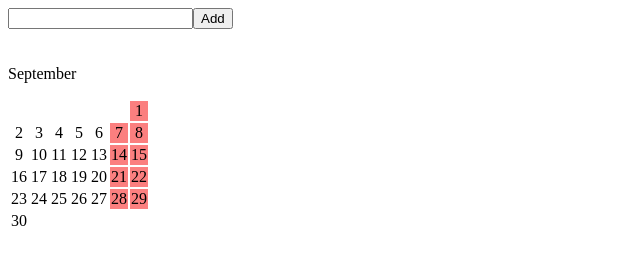
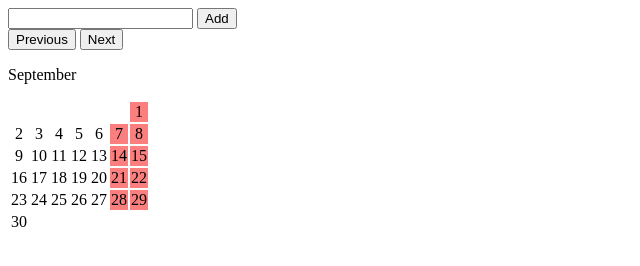
Before and after one commit to Exand0/fitness-tracker, a plain HTML site: page index.html in a window 1280 px wide. Shown: the whole page, without its empty margins (0-640 px from the left). Drawn offline with Linux system fonts and the light colour scheme.

Commit message:
working month

```diff
--- a/data/css/main.css
+++ b/data/css/main.css
@@ -6,11 +6,8 @@
     cursor: pointer;
 }
 
-.month {
-    display: inline-block;
-    margin: 1em;
-    margin-right: 2em;
-}
+/* .calendar_container {
+} */
 
 .entry_li {
     list-style-type: none;
--- a/data/js/core.js
+++ b/data/js/core.js
@@ -1,18 +1,11 @@
 const container = document.querySelector('.container');
-const outputCont = document.createElement('div');
-const calendarCont = document.createElement('div');
-const inputField = document.createElement('input');
-const inputButton = document.createElement('button');
-inputButton.classList.add('input_button');
-calendarCont.classList.add('calendar_container')
-outputCont.classList.add('output_container');
-inputButton.innerText = 'Add';
+const calendarCont = document.querySelector('.calendar_container');
+const monthCont = document.querySelector('.month_container');
+const calendarTable = document.querySelector('.calendar_table');
+const monthLabel = document.querySelector('.month_label');
+const dayCont = document.querySelector('.day_container');
 
-container.appendChild(inputField);
-container.appendChild(inputButton);
-container.appendChild(outputCont);
-container.appendChild(calendarCont);
-
+let yearArr = [];
 
 class Day {
     constructor(weekDayNum, dayNum, isWeekend = false) {
@@ -39,13 +32,14 @@ class Day {
     }
 }
 
-let day = new Day(1, 2);
+//let day = new Day(1, 2);
 
 container.addEventListener('click', e => handleClick(e));
 let indexCache;
+let dayCache;
 
-function drawOutput() {
-    outputCont.innerHTML = '';
+function openDay() {
+    dayCont.innerHTML = '';
     let table = document.createElement('table');
     let ul = document.createElement('ul');
     let entryArr = day.getEntryArr();
@@ -61,8 +55,10 @@ function drawOutput() {
         li.appendChild(button);
     });
     table.appendChild(ul);
-    outputCont.appendChild(table);
+    dayCont.appendChild(table);
+
 }
+
 
 function toggleButton() {
     if (inputButton.className === 'update_button') {
@@ -76,24 +72,28 @@ function toggleButton() {
 }
 
 function handleClick(e) {
-    if (e.target.className === 'delete_button') {
-        //console.log(e.target.classList);
+    const className = e.target.className;
+    if (className === 'delete_button') {
         day.deleteEntry(e.target);
-    } else if (e.target.className === 'entry_li') {
+    } else if (className === 'entry_li') {
         indexCache = e.target.id;
         let  val = day.getEntry(indexCache);
         inputField.value = val;
         toggleButton();
-    } else if (e.target.className === 'input_button') {
+    } else if (className === 'input_button') {
         day.addEntry(inputField.value);
         inputField.value = '';
-    } else if (e.target.className === 'update_button') {
+    } else if (className === 'update_button') {
         day.updateEntry(indexCache, inputField.value);
         toggleButton();
         inputField.value = '';
         indexCache = '';
+    } else if (className === 'day') {
+        dayCache = e.target.id;
+
     }
-    drawOutput();
+    openDay(e.target);
+
 }
 
 class Month {
@@ -119,37 +119,27 @@ class Month {
     }
     buildMonth() {
         for (let i = 1; i <= this.dayCount; i++ ) {
-            // const day = new Day(1, i);
-            // day.getDay() ?
             this.dayArr.push(new Day(1, i));
         }
     }
 }
 
-function drawMonth() {
-
-    const monthCont = document.createElement('div');
-    let monthLabel = document.createElement('p');
-    let tb = document.createElement('table');
-
-    monthCont.appendChild(monthLabel);
-    monthCont.appendChild(tb);
-    monthLabel.innerText = month.monthName;
-    monthLabel.classList.add('month_label');
-
+function drawMonth(monthObj) {
+    monthLabel.innerText = monthObj.monthName;
     let tr;
-    for (let index = (-1) * month.firstWeekDay + 1, day = 0; index <= month.dayCount; index++, day++) {
+    for (let index = (-1) * monthObj.firstWeekDay + 1, day = 0; index <= monthObj.dayCount; index++, day++) {
         let td = document.createElement('td');
         td.classList.add('day');
 
         if (((day ===  5) || (day ===  6)) && index > 0) {
             td.classList.add('holiday');
-            month.dayArr[index].isWeekend = true;
+
+            monthObj.dayArr[index - 1].isWeekend = true;
         }
 
         if (!(day%7)) {
             tr = document.createElement('tr');
-            tb.appendChild(tr);
+            calendarTable.appendChild(tr);
             day = 0;
         }
 
@@ -159,73 +149,23 @@ function drawMonth() {
         }
         tr.appendChild(td);
     }
-    return monthCont;
 }
 
-let month = new Month(2019, 9);
-
-month.firstWeekDay = 1;
-drawOutput();
-month.buildMonth();
-calendarCont.appendChild(drawMonth());
-
-// class Month {
-//     constructor(year, monthNum) {
-//         this.year = year;
-//         this.month = monthNum;
+// function drawYear(year) {
+//     for (let i = 1; i <= 1; i++) {
+//         let month = new Month(year, i);
+//         month.buildMonth();
+//         month.firstWeekDay = 1;
+//         yearArr.push(month);
+//         drawMonth(month);
 //     }
-
-//     // addField(ul) {
-//     //     const entry_li = docuemtn.createElement('li');
-//     // }
-
-//     addEntry(target) {
-//         const li = document.createElement('li');
-//         const input = docuemtn.createElement('input');
-//         input.setAttribute('type', 'text');
-//         li.classList.add('entry_li');
-//         target.appendChild(li);
-//         li.appendChild(input);
-//     }
-
-//     openDay() {
-//         let dayCont;
-//         const addEntryButton = document.createElement('button');
-//         addEntryButton.classList.add('add_entry');
-//         addEntryButton.innerText = 'Add entry';
-
-//         if (!(dayCont = document.querySelector('.day_container'))) {
-//             //console.log(entry_td);
-//             dayCont = document.createElement('div');
-//             dayCont.classList.add('day_container');
-//             body.appendChild(dayCont);
-//         } else {
-//             dayCont.innerHTML = '';
-//         }
-
-//         dayCont.appendChild(addEntryButton);
-
-//         const entry_td = document.createElement('table');
-//         entry_td.classList.add('entry_td');
-
-//         const entry_ul = document.createElement('ul');
-//         entry_ul.classList.add('entry_ul');
-
-//         dayCont.appendChild(entry_td);
-//         entry_td.appendChild(entry_ul);
-
-//         return entry_ul;
-//     }
+// }
 
 
-//     handleClick(e) {
-//         let entry_ul;
-//         const element = e.target;
-//         if (element.className === 'day') {
-//             entry_ul = this.openDay();
-//         } else if (element.className === 'add_entry') {
-//             console.log(element);
-//             this.addEntry(entry_ul);
-//         }
-//     }
-// }
+let month = new Month(2019, 9)
+month.buildMonth();
+month.firstWeekDay = 1;
+drawMonth(month);
+
+
+//drawYear(2019);
--- a/index.html
+++ b/index.html
@@ -8,9 +8,20 @@
         <title>Weight Tracker</title>
     </head>
     <body>
-        <!-- <input class="input" placeholder="Enter your weight">
-        <button class="button_weight">Add</button> -->
-        <div class="container"></div>
+        <div class="container">
+            <input class="input_field">
+            <button class="input_button">Add</button>
+            <div class="calendar_container">
+                <div class="month_container">
+                    <button class="button_previous">Previous</button>
+                    <button class="button_next">Next</button>
+                    <p class="month_label"></p>
+                    <table class="calendar_table">
+                    </table>
+                </div>
+                <div class="day_container"></div>
+            </div>
+        </div>
     <script src="data/js/core.js"></script>
     <script src="data/js/calendar.js"></script>
     </body>
```
